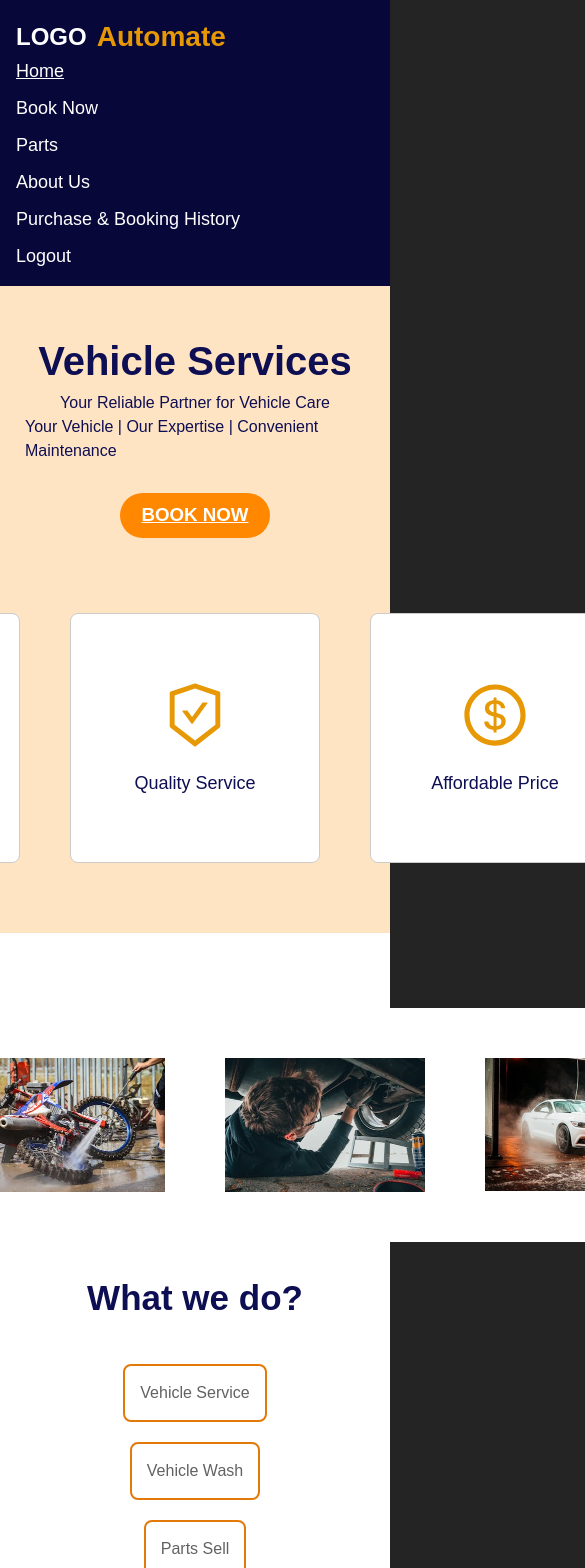
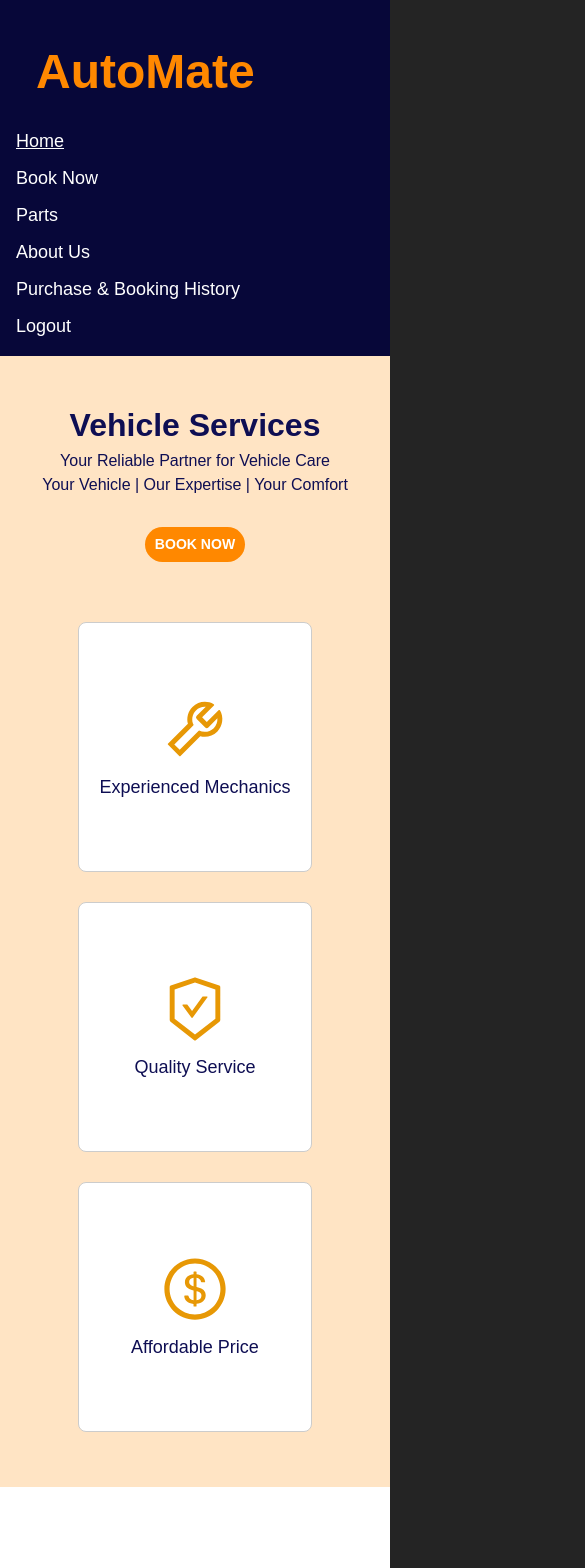
Before and after one commit to mubassera/AutoMate-mern-app, a React (Vite) app in the folder client/: page /home in a window 390 px wide. Shown: the top 1568 px of the page, 585 px wide, since content can reach past the window. Built offline with nearby package versions, Linux system fonts and the light colour scheme.

Commit message:
SearchItemsUi(Incomplete)

```diff
--- a/client/src/App.jsx
+++ b/client/src/App.jsx
@@ -6,7 +6,6 @@ import HomePage from "./components/home/HomePage";
 import { AdminPage } from "./components/Admin/DashBoard/AdminPage.jsx";
 import { AboutUs } from "./components/AboutUs/AboutUs.jsx";
 import { Users } from "./components/Admin/Users/Users.jsx";
-import { Items } from "./components/Admin/Items/Items.jsx";
 import SearchParts from "./components/SearchItems";
 
 function App() {
@@ -17,7 +16,6 @@ function App() {
         <Route path="/home" element={<HomePage />} />
         <Route path="/admin-page" element={<AdminPage />} />
         <Route path="/users" element={<Users />} />
-        <Route path="/items" element={<Items />} />
         <Route path="/about-us" element={<AboutUs />} />
         <Route path="/parts" element={<SearchParts />} />
       </Routes>
--- a/client/src/components/SearchItems.jsx
+++ b/client/src/components/SearchItems.jsx
@@ -1,5 +1,7 @@
 import React, { useState, useEffect } from "react";
 import axios from "axios";
+import '../components/SearchItems/SearchItems.css'
+import Navbar from './navbar/navbar.jsx';
 
 const SearchParts = () => {
   const [name, setName] = useState("");
@@ -45,7 +47,12 @@ const SearchParts = () => {
   };
 
   return (
-    <div>
+      <div className="Items">
+            <Navbar />
+
+
+<div className="searchItemContents">
+            <div className="sidebar">
       <h1>Search Items</h1>
       <form onSubmit={handleSearch}>
         <div>
@@ -83,7 +90,26 @@ const SearchParts = () => {
         <button type="submit">Search</button>
       </form>
 
+
+
+
+
+      </div>
+
+
+
+      <div className="results">
+
       <h2>Results</h2>
+
+      <ul className="cards">
+        <li>part name</li>
+        <li>vehicle type</li>
+        <li>brand</li>
+        <li>model</li>
+      </ul>
+
+
       <ul>
         {parts.map((part) => (
           <li key={part._id}>
@@ -93,6 +119,7 @@ const SearchParts = () => {
         ))}
       </ul>
 
+
       <div>
         {page > 1 && (
           <button onClick={() => handlePageChange(page - 1)}>Previous</button>
@@ -101,7 +128,18 @@ const SearchParts = () => {
           <button onClick={() => handlePageChange(page + 1)}>Next</button>
         )}
       </div>
-    </div>
+
+
+
+      </div>
+
+
+
+</div>
+
+
+
+      </div>
   );
 };
 
--- /dev/null
+++ b/client/src/components/SearchItems/SearchItems.css
@@ -0,0 +1,115 @@
+
+body,
+h1,
+h2,
+h3,
+p,
+ul,
+li,
+form,
+input,
+label,
+button {
+    margin: 0;
+    padding: 0;
+    /* box-sizing: border-box; */
+}
+
+.searchItemContents{
+    display: flex;
+        /* background-color: bisque; */
+}
+
+.results{
+    background-color: white;
+}
+
+
+
+
+
+
+.sidebar {
+    width: 250px;
+    height: 400px;
+    padding: 20px;
+    background-color:bisque;
+    border-right: 1px solid #ccc;
+    display: flex;
+    flex-direction: column;
+
+}
+.sidebar h1{
+    padding: 10px;
+    font-size: 25px;
+    padding-left: 0px;;
+}
+.sidebar form {
+    display: flex;
+    flex-direction: column;
+}
+
+.sidebar label {
+    margin-bottom: 5px;
+    font-weight: bold;
+}
+
+.sidebar input {
+    margin-bottom: 10px;
+    padding: 8px;
+    border: 1px solid #ccc;
+    /* border-radius: 4px; */
+}
+
+.sidebar button {
+    margin-top: 10px;
+    padding: 10px;
+    width: 180px;
+    border: none;
+    background-color: rgb(255, 136, 0);
+    color: #fff;
+    border-radius: 4px;
+    cursor: pointer;
+}
+
+.sidebar button:hover {
+    background-color: rgb(255, 115, 0);
+}
+
+
+.results{
+    flex-grow: 1;
+        padding: 20px;
+
+}
+
+
+
+.results {
+    flex: 3;
+    padding: 20px;
+}
+
+.results h2 {
+    font-size: 24px;
+    color: rgb(14, 14, 83);
+    margin-bottom: 20px;
+}
+
+
+
+.cards  {
+    list-style-type: none;
+        padding: 0;
+    background-color: bisque;
+    border: 1px solid #ccc;
+    border-radius: 8px;
+    padding: 15px;
+    margin-bottom: 10px;
+    box-shadow: 0 4px 8px rgba(0, 0, 0, 0.1);
+    transition: transform 0.2s;
+}
+
+.cards:hover {
+    background-color: rgb(254, 219, 176);
+}
--- a/client/src/components/home/HomePage.css
+++ b/client/src/components/home/HomePage.css
@@ -27,6 +27,7 @@ body {
 
 .bookNow {
     display: flex;
+    text-decoration: none;
     justify-content: center;
     align-items: center;
     margin-top: 30px;
@@ -41,31 +42,9 @@ body {
     cursor: pointer;
 }
 
-.ourQuality ul {
-    display: flex;
-    flex-direction: row;
-    justify-content: center;
-    align-items: center;
-    gap: 50%;
-    margin-top: 20px;
-    padding: 20px;
-}
-
-.ourQuality li {
-  display: inline;
-  display: flex;
-  flex-direction: column;
-  align-items: center;
-  justify-content: center;
-  gap: 5px;
-  color: #626262;
-  font-size: 16px;
-  font-weight: 500;
-}
-
-.ourQuality li .icon {
-    font-size: 32px;
-    color: rgb(231, 152, 5);
+.bookNow:hover {
+    background-color: rgb(255, 115, 0);
+    color: rgb(14, 14, 83);
 }
 
 .ourQuality {
@@ -92,12 +71,11 @@ body {
     border-radius: 8px;
 }
 
-
-
-.icons{
+.icons {
     color: rgb(231, 152, 5);
     font-size: 70px;
 }
+
 .qualityBox p {
     color: rgb(14, 14, 83);
     font-size: 18px;
@@ -118,13 +96,13 @@ body {
     display: flex;
     justify-content: center;
     align-items: center;
+    flex-wrap: wrap;
 }
 
 .imageContainer img {
     width: 200px;
     margin: 30px;
     height: auto;
-
 }
 
 .box2 {
@@ -137,16 +115,14 @@ body {
     background-color: #fff;
 }
 
-
 .WhatWeDo {
     padding: 30px;
     text-align: center;
-
 }
 
 .WhatWeDo h3 {
     font-size: 35px;
-    color: rgb(14, 14, 83);;
+    color: rgb(14, 14, 83);
 }
 
 .workList {
@@ -177,8 +153,6 @@ body {
     border-radius: 8px;
 }
 
-
-
 .box3 {
     padding: 25px;
     align-items: center;
@@ -199,35 +173,127 @@ body {
     background: rgb(7, 7, 57);
 }
 
-.WhyChooseUs{
+.WhyChooseUs {
     justify-content: center;
 }
 
-.WhyChooseUs h1{
+.WhyChooseUs h1 {
     font-size: 35px;
     padding: 20px;
-    color: rgb(14, 14, 83);;
+    color: rgb(14, 14, 83);
 }
 
-.whyUsList ul{
+.whyUsList ul {
     display: flex;
     flex-direction: column;
     padding-left: 15%;
-
-
 }
 
-.bookNow2{
+.bookNow2 {
     padding-left: 23%;
 }
 
-.contactUs{
-    /* margin-right: 500px; */
+.contactUs {
     margin-top: 20px;
-    color:#e27909;
+    color: #e27909;
 }
 
-/* .socialHandles{
-    margin-left: 500px;
-        margin-bottom: 20px;
-} */
+@media (max-width: 768px) {
+
+    .qualityBox,
+    .workList li {
+        width: 100%;
+    }
+
+    .imageContainer img {
+        width: 100%;
+        margin: 10px 0;
+    }
+
+    .qualityBox {
+        margin: 10px 0;
+    }
+
+    .WhatWeDo h3 {
+        font-size: 28px;
+    }
+
+    .WhatWeDo,
+    .WhyChooseUs,
+    .contactUs {
+        padding: 20px;
+    }
+
+    .bookNow {
+        width: 120px;
+        height: 40px;
+        font-size: 14px;
+    }
+
+    .bookNow2 {
+        padding-left: 0;
+    }
+
+    .ourQuality {
+        flex-direction: column;
+        gap: 20px;
+    }
+
+    .serviceImages {
+        flex-direction: column;
+        gap: 10px;
+    }
+
+    .whyUsList ul {
+        padding-left: 5%;
+    }
+}
+
+@media (max-width: 480px) {
+    .box1 h1 {
+        font-size: 32px;
+    }
+
+    .bookNow {
+        width: 100px;
+        height: 35px;
+        font-size: 12px;
+    }
+
+    .WhatWeDo h3,
+    .WhyChooseUs h1 {
+        font-size: 24px;
+    }
+
+    .qualityBox,
+    .workList li {
+        width: 100%;
+        margin: 10px 0;
+    }
+
+    .imageContainer img {
+        width: 100%;
+        margin: 5px 0;
+    }
+
+    .qualityBox {
+        gap: 10px;
+        text-align: center;
+    }
+
+    .ourQuality {
+        gap: 10px;
+    }
+
+    .serviceImages {
+        gap: 10px;
+    }
+
+    .whyUsList ul {
+        padding-left: 0;
+    }
+
+    .bookNow2 {
+        padding-left: 0;
+    }
+}
--- a/client/src/components/home/HomePage.jsx
+++ b/client/src/components/home/HomePage.jsx
@@ -17,7 +17,7 @@ const HomePage = () => {
       <div className='box1'>
         <h1>Vehicle Services</h1>
         <p>Your Reliable Partner for Vehicle Care</p>
-        <p>Your Vehicle | Our Expertise | Convenient Maintenance</p>
+        <p>Your Vehicle | Our Expertise | Your Comfort</p>
 
         <NavLink to="/book-now" className='bookNow'>
           <h3>BOOK NOW</h3>
--- a/client/src/components/login/Login.css
+++ b/client/src/components/login/Login.css
@@ -27,6 +27,7 @@ body {
     padding: 20px;
     margin-right: 200px;
     margin-left: 200px;
+    justify-content: center;
 }
 
 .leftContainer h1 {
@@ -42,6 +43,7 @@ body {
 
 .container {
     flex: 1;
+    justify-content: center;
     background: white;
     padding: 20px;
     border-radius: 10px;
@@ -219,15 +221,11 @@ body {
 }
 
 @media (max-width: 768px) {
-    .loginpage {
-        flex-direction: column;
-        align-items: center;
-    }
 
     .leftContainer,
     .container {
+        margin: 10px;
         max-width: 100%;
-        margin: 10px;
     }
 
     .leftContainer h1 {
--- a/client/src/components/login/Login.jsx
+++ b/client/src/components/login/Login.jsx
@@ -10,6 +10,7 @@ import { useNavigate } from "react-router-dom";
 import axios from "axios";
 import { login, signup } from "../../api/auth";
 import "./Login.css";
+// import { DoLogin,DoSignup } from "../../api";
 
 export const Login = () => {
   const navigate = useNavigate();
@@ -106,12 +107,12 @@ export const Login = () => {
                 />
               </div>
 
-              <div className="checkboxInput">
+              {/* <div className="checkboxInput">
                 <input type="checkbox" id="checkbox" />
                 <label htmlFor="checkbox" id="rememberMe">
                   Remember me
                 </label>
-              </div>
+              </div> */}
 
               <div className="submit-container">
                 <button type="submit" className="submit">
--- a/client/src/components/navbar/navbar.css
+++ b/client/src/components/navbar/navbar.css
@@ -4,7 +4,7 @@
   justify-content: space-between;
   padding: 16px;
   box-shadow: 0 1px 3px -2px black;
-  width: 100vw;
+  /* width: 100vw; */
   height: 150px;
   background: rgb(7, 7, 57);
   align-items: center;
@@ -18,11 +18,15 @@
   color: white;
 }
 
-.navLogo p {
-  color: rgb(231, 152, 5);
-  font-size: 38px;
-  font-weight: 600;
+.navLogo h2{
+  color: rgb(255, 136, 0);
+  font-size: 48px;
+  /* font-weight: 600; */
+  padding: 20px;
+
 }
+
+
 
 .navMenu {
   display: flex;
@@ -32,7 +36,10 @@
   color: #ec8383;
   font-size: 20px;
   font-weight: 500;
+  padding-right: 30px;
 }
+
+
 
 .navMenu li {
   display: flex;
@@ -42,6 +49,11 @@
   gap: 3px;
   cursor: pointer;
   color: bisque;
+
+}
+
+.navMenu li a:hover{
+    color: bisque;
 }
 
 .navbar li a {
--- a/client/src/components/navbar/navbar.jsx
+++ b/client/src/components/navbar/navbar.jsx
@@ -23,8 +23,8 @@ const Navbar = () => {
   return (
     <div className="navbar">
       <div className="navLogo">
-        <h2>LOGO</h2>
-        <p>Automate</p>
+        {/* <h2>AM</h2> */}
+        <h2>AutoMate</h2>
       </div>
 
       <ul className="navMenu">
```
Also changed, not shown: client/src/components/Admin/Items/Items.css (deleted), client/src/components/Admin/Items/Items.jsx (added). Lines whose indentation alone changed are shown as unchanged.
